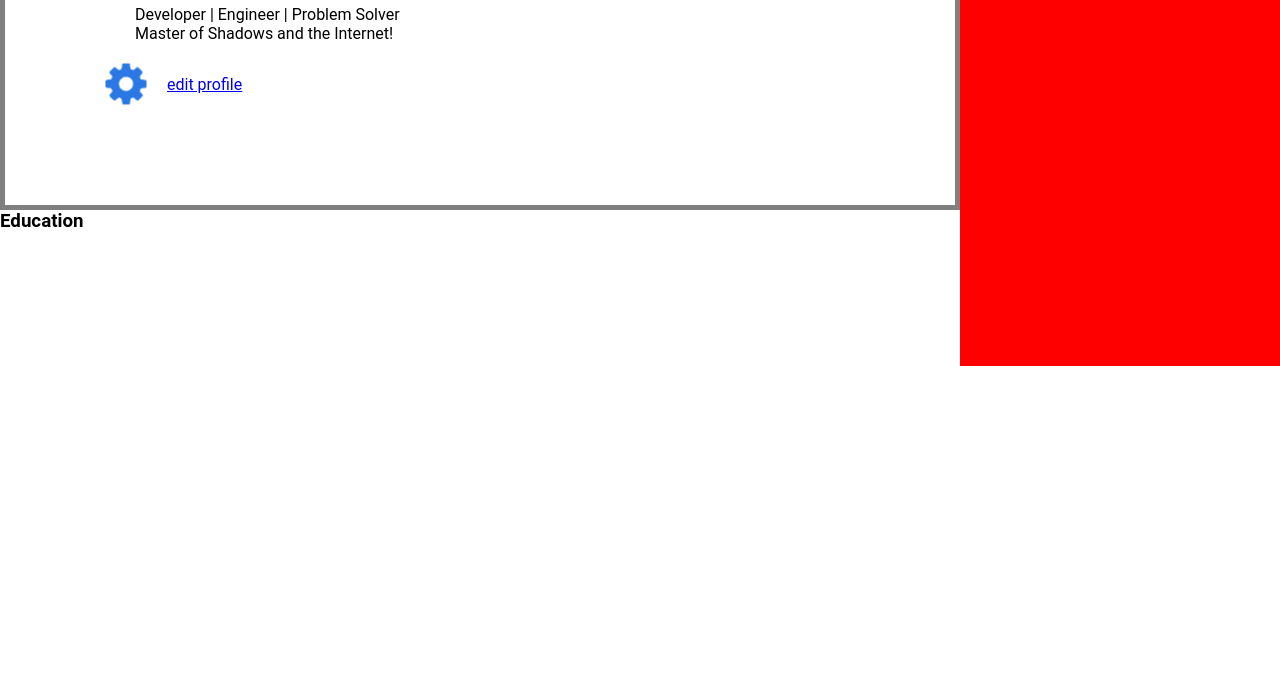
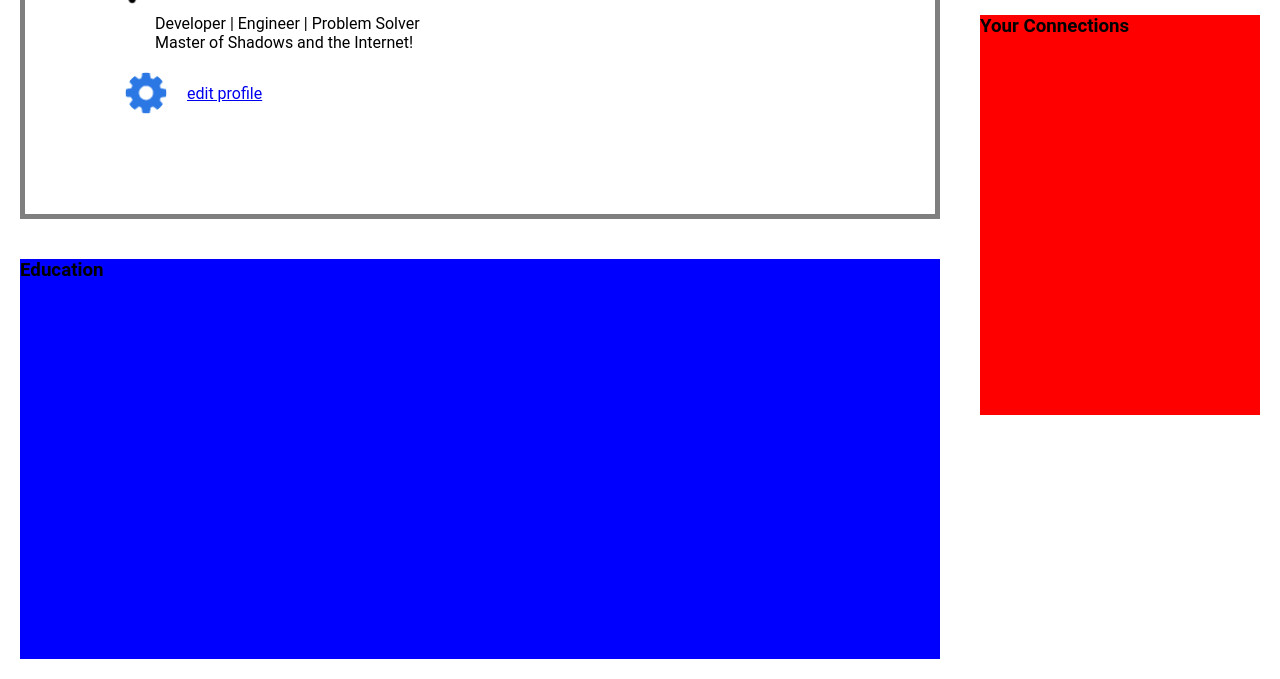
Before and after one commit to jorge2751/profilePage, a plain HTML site: page index.html in a window 1280 px wide. Shown: the part 525-1204 px from the top of the page. Before the commit the page ends 1135 px from the top, so only its background shows below. Drawn offline with Linux system fonts and the light colour scheme.

Commit message:
edits to scss

```diff
--- a/css/style.scss
+++ b/css/style.scss
@@ -4,15 +4,27 @@
     font-family: 'Roboto', sans-serif;
 }
 
+$cardMargin: 20px;
+
 body {
+    .display {
+        img {
+            border-radius: 50%;
+        }
+        display: flex;
+        margin-top: 80px;
+        justify-content: center;
         .nav {
             background-color: gray;
+            width: 100%;
             display: flex;
             justify-content: space-between;
             align-items: center;
-        padding: 10px;
+            padding: 10px 15px 10px 40px;
+            position: fixed;
+            top: 0;
+            z-index: 9999;
             h1 {
-            padding: 0;
                 color: white;
             }
             .nav-links {
@@ -42,14 +54,13 @@ body {
                 }
             }
         }
-    .display {
-        display: flex;
         .main_container {
             display: flex;
             flex: 3;
             flex-direction: column;
             .card_container {
                 border: 5px solid rgba(0,0,0,0.5);
+                margin: $cardMargin;
                 .aqua {
                     background-color: rgb(0, 134, 237);
                     height: 150px;
@@ -86,7 +97,9 @@ body {
                 }
             }
             .education {
+                background-color: blue;
                 height: 400px;
+                margin: $cardMargin;
             }
         }
         .side_nav {
@@ -96,10 +109,12 @@ body {
             .requests {
                 background-color: red;
                 height: 400px;
+                margin: $cardMargin;
             }
             .connections {
                 background-color: red;
                 height: 400px;
+                margin: $cardMargin;
             }
         }
     }
--- a/index.html
+++ b/index.html
@@ -8,6 +8,7 @@
     <link rel="stylesheet" href="./css/style.css">
 </head>
 <body>
+    <div class="display">
         <div class="nav">
             <h1 class="nav-title">Profile</h1>
             <ul class="nav-links">
@@ -17,7 +18,6 @@
                 <li><button class="btn">Sign Out</button></li>
             </ul>
         </div>
-    <div class="display">
         <div class="main_container">
             <div class="card_container">
                 <div class="aqua"></div>
```
Also changed, not shown: css/style.css, 1 other file. Lines whose indentation alone changed are shown as unchanged.
